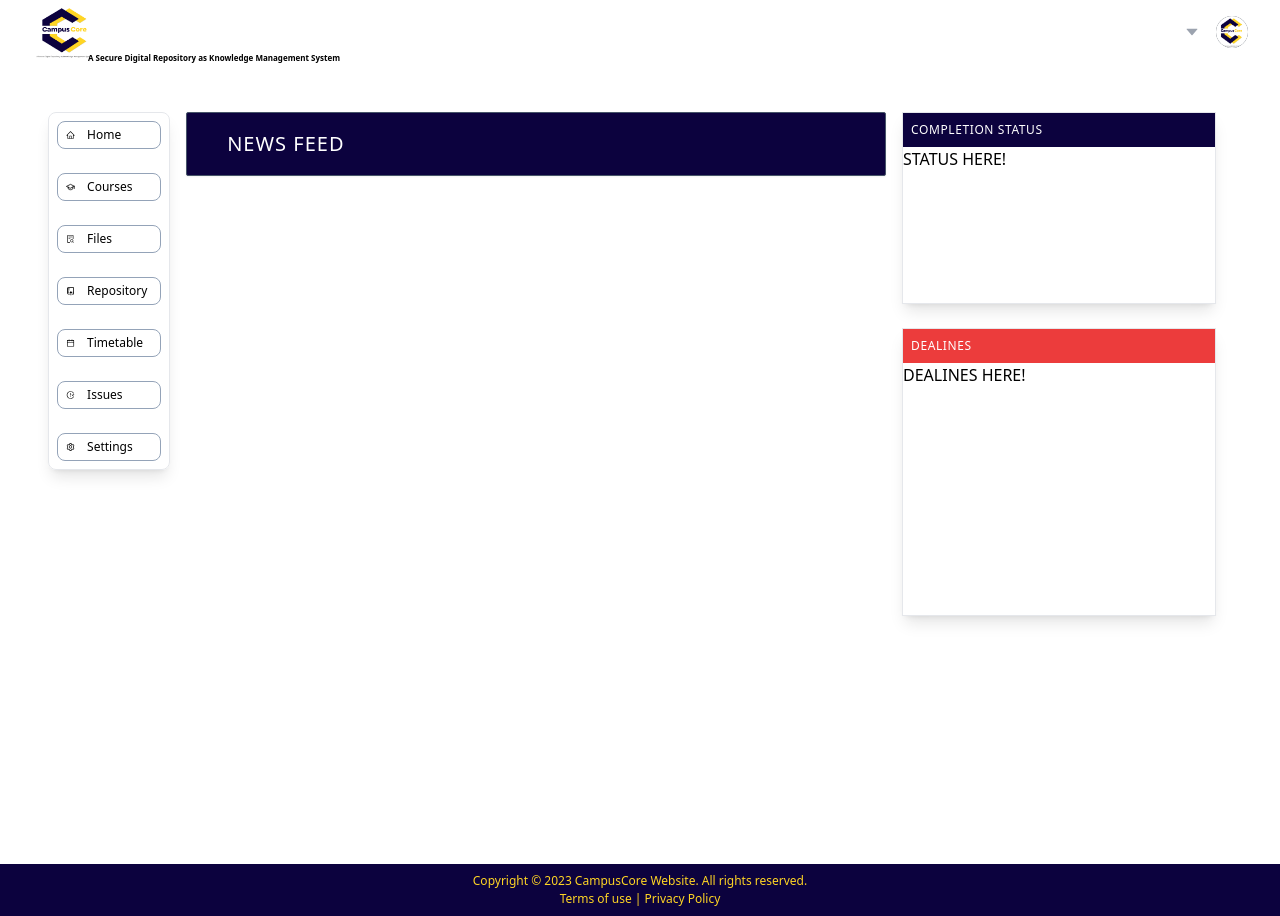
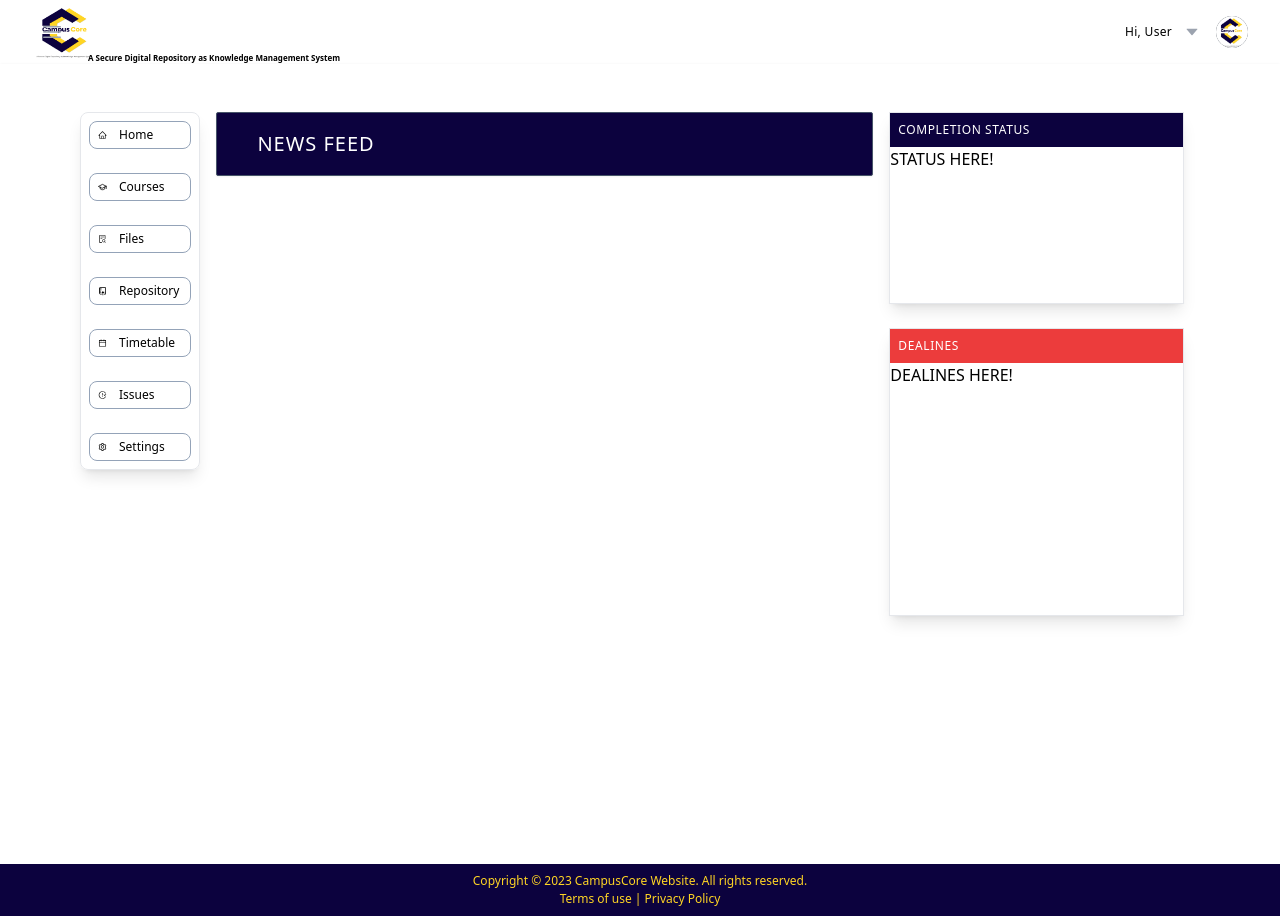
Before and after one commit to BanaxFamily/CampusCore, a React (Vite) app in the folder frontend/: page / in a window 1280 px wide. Built offline with nearby package versions, Linux system fonts and the light colour scheme.

Commit message:
Minor Changes | Ticket #3

```diff
--- a/frontend/src/App.jsx
+++ b/frontend/src/App.jsx
@@ -10,15 +10,17 @@ function App() {
 
   return (
     <Router>
-      <Header/>
+      <Header />
 
-      <div className=" mx-auto pt-4 md:p-12 w-full h-screen shadow-xl flex justify-between">
-        <SideNav/>
-        <Main/>
-        <Status/>
+      <div className=" pt-4 md:p-12 w-full h-screen shadow ">
+        <div className=' mx-auto max-w-7xl px-2 sm:px-6 lg:px-8 flex justify-between'>
+          <SideNav />
+          <Main />
+          <Status />
+        </div>
       </div>
 
-      <Footer/>
+      <Footer />
     </Router>
   )
 }
--- a/frontend/src/components/Header.jsx
+++ b/frontend/src/components/Header.jsx
@@ -7,11 +7,12 @@ import { Link } from 'react-router-dom';
 export const Header = () => {
     const [mobileMenu, setMobileMenu] = useState(false);
     const [isProfileOpen, setProfileOpen] = useState(false);
+    // eslint-disable-next-line no-unused-vars
     const [userName, setUserName] = useState('Maria Ty');
 
     // Function to handle the logout action
     const handleLogout = () => {
-        setProfileOpen(false); // Close the profile dropdown
+        setProfileOpen(!isProfileOpen); // Close the profile dropdown
         // Add logout logic here
     };
 
@@ -23,7 +24,7 @@ export const Header = () => {
         <nav className="bg-white">
             <div className="mx-auto max-w-7xl px-2 sm:px-6 lg:px-8">
                 <div className="relative flex h-16 items-center justify-between">
-                    <div className="absolute inset-y-0 left-0 flex items-center sm:hidden">
+                    <div className="absolute inset-y-0 left-0 flex items-center ">
                         {/* <!-- Mobile menu button--> */}
                         <button onClick={openMobileMenu} type="button" className="relative inline-flex items-center justify-center rounded-md p-2 text-gray-400 hover:bg-gray-700 hover:text-white focus:outline-none focus:ring-2 focus:ring-inset focus:ring-white" aria-controls="mobile-menu" aria-expanded="false">
                             <span className="absolute -inset-0.5"></span>
@@ -64,9 +65,9 @@ export const Header = () => {
                         {/* </div> */}
                     </div>
                     <div className="absolute inset-y-0 right-0 flex items-center pr-2 sm:static sm:inset-auto sm:ml-6 sm:pr-0">
+                        <span className='text-[12px] tracking-wide mr-2'>Hi, User</span>
                         <button onClick={handleLogout} type="button" className="relative rounded-full bg-white p-1 text-gray-400 hover:bg-mainBlueColor hover:text-white focus:outline-none focus:ring-2 focus:ring-white focus:ring-offset-2 focus:ring-offset-gray-800">
                             <span className="absolute -inset-1.5"></span>
-                            <span className="sr-only">View notifications</span>
                             <AiOutlineCaretDown />
                         </button>
 
@@ -116,12 +117,12 @@ export const Header = () => {
             }
 
             {isProfileOpen && (
-                    <div className="absolute top-0 right-0 border mr-20 bg-slate-700 w-48 rounded-md shadow-lg ring-1 ring-black ring-opacity-5 focus:outline-none inset-50" role="menu" aria-orientation="vertical" aria-labelledby="user-menu-button" tabIndex="-1" id="profile-dropdown">
+                <div onClick={handleLogout} className=" absolute top-0 right-0 border mr-20 bg-slate-700 w-48 rounded-md shadow-lg ring-1 ring-black ring-opacity-5 focus:outline-none inset-50" role="menu" aria-orientation="vertical" aria-labelledby="user-menu-button" tabIndex="-1" id="profile-dropdown">
                     <div className="py-1" role="none">
-                            <div className="block px-4 py-2 text-sm text-white">
+                        {/* <div className="block px-4 py-2 text-sm text-white">
                                 <span className="mr-2">{userName}</span>
                                 <img className="h-6 w-6 rounded-full inline-block" src={logoImg} alt={userName} />
-                            </div>
+                            </div> */}
                         <button className="block px-4 py-2 text-sm text-white" onClick={handleLogout}>
                             Logout
                         </button>
```
Lines whose indentation alone changed are shown as unchanged.
